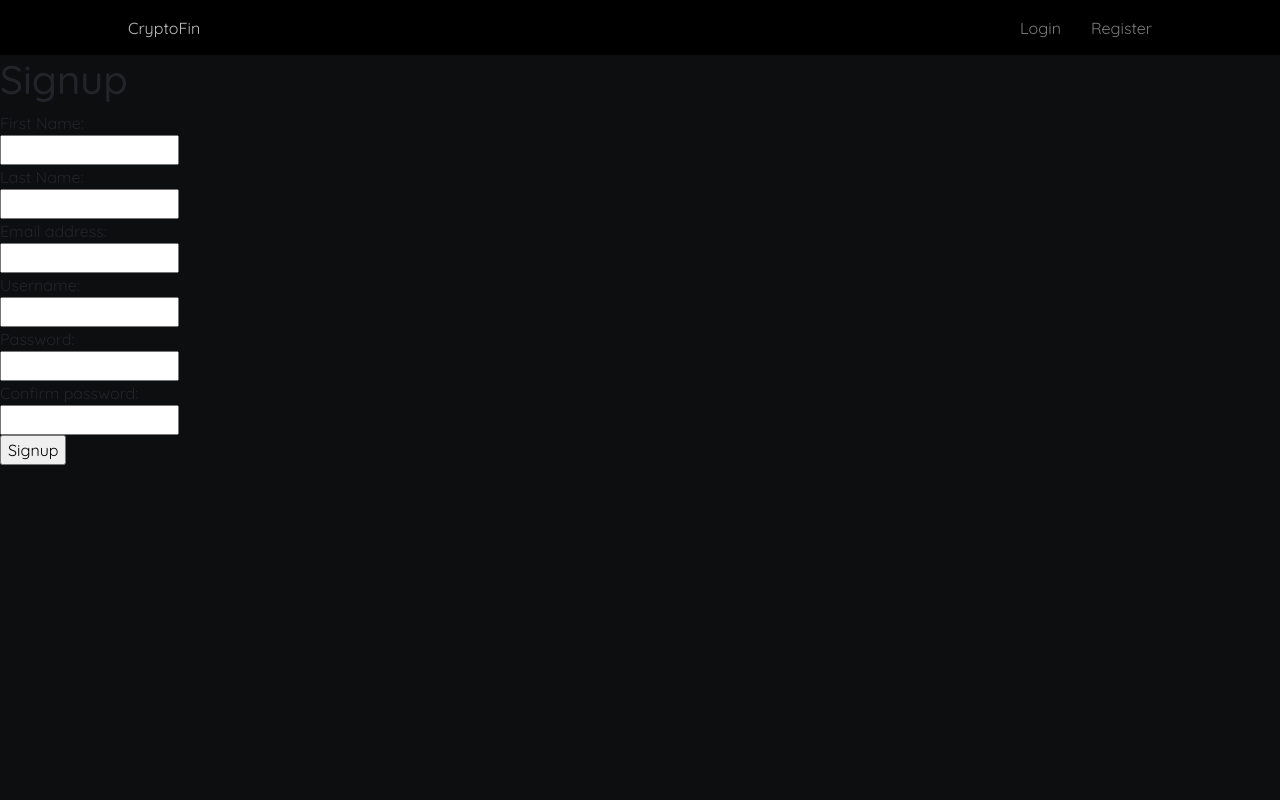
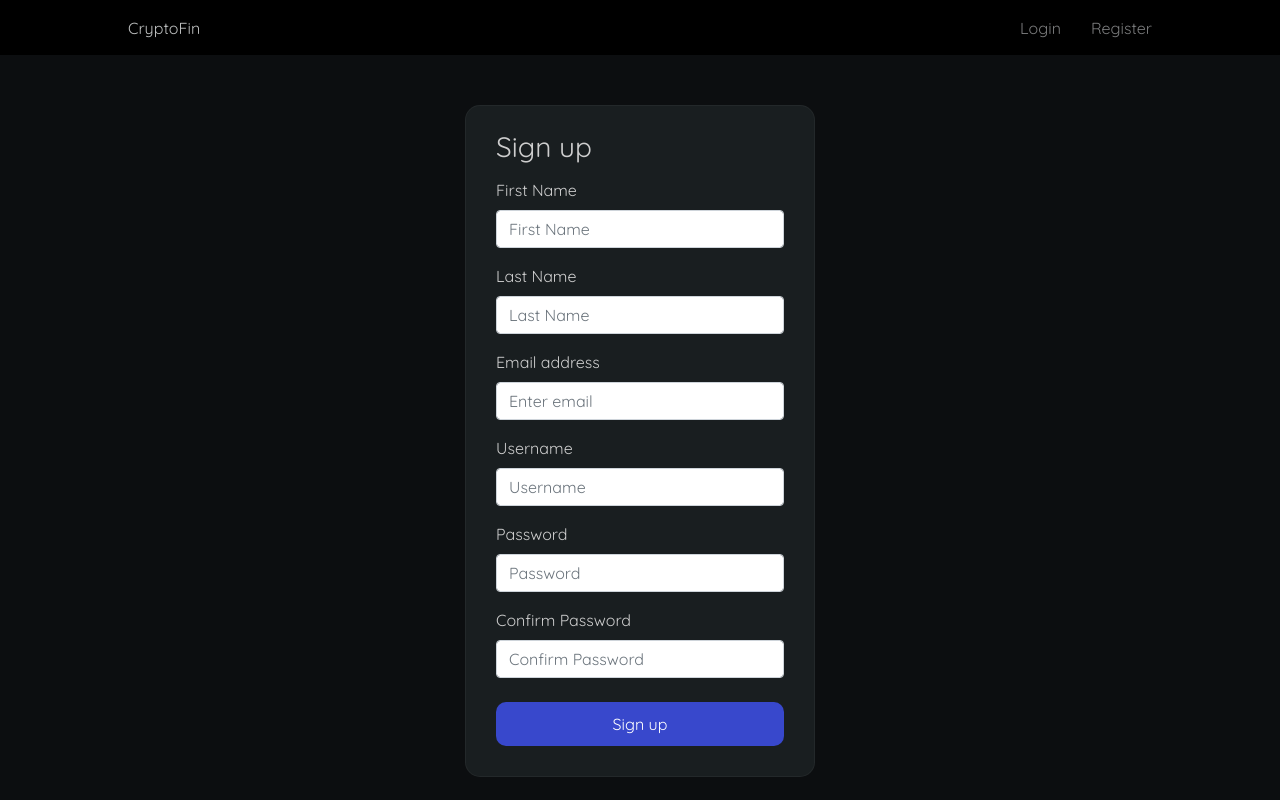
Before and after one commit to parthpatel6347/cryptoFin, a React (Create React App) app in the folder frontend/: page /register in a window 1280 px wide. Built offline with nearby package versions, Linux system fonts and the light colour scheme.

Commit message:
login register styles and error handling

```diff
--- a/frontend/src/context/auth/authReducer.js
+++ b/frontend/src/context/auth/authReducer.js
@@ -3,31 +3,31 @@
 import { USER_LOADED, AUTH_ERROR, REGISTER_SUCCESS, REGISTER_FAIL, LOGIN_SUCCESS, LOGIN_FAIL, WALLET_SUCCESS, WALLET_ERROR, LOGOUT } from '../types';
 
 export default (state, action) => {
-    switch(action.type){
+    switch (action.type) {
         case USER_LOADED:
-            return{
+            return {
                 ...state,
-                isAuthenticated:true,
-                user:action.payload,
-                loading:false
+                isAuthenticated: true,
+                user: action.payload,
+                loading: false
             };
         case REGISTER_SUCCESS:
-            return{
+            return {
                 ...state
             }
         case LOGIN_SUCCESS:
             localStorage.setItem("token", action.payload.auth_token);
-            return{
+            return {
                 ...state,
-                ...action.payload,
+                token: action.payload.auth_token,
                 isAuthenticated: true,
                 loading: false,
             };
         case WALLET_SUCCESS:
-            return{
+            return {
                 ...state,
-                wallet:action.payload,
-                walletLoading:false
+                wallet: action.payload,
+                walletLoading: false
             }
         case AUTH_ERROR:
         case REGISTER_FAIL:
@@ -40,12 +40,12 @@ export default (state, action) => {
                 loading: false,
                 user: null,
                 error: action.payload,
-              };
+            };
         case WALLET_ERROR:
-            return{
+            return {
                 ...state,
-                error:action.payload,
-                walletLoading:false
+                error: action.payload,
+                walletLoading: false
             }
         case LOGOUT:
             localStorage.removeItem("token");
--- /dev/null
+++ b/frontend/src/styles/Login.Styles.js
@@ -0,0 +1,49 @@
+import styled from "styled-components";
+
+export const Main = styled.div`
+    width: 100%;
+    display: flex;
+    justify-content: center;
+    margin-top:50px;
+    color: #CECECE;
+`
+
+export const FormContainer = styled.div`
+    display: flex;
+    max-width: 350px;
+    width: 90%;
+    background-color: ${(props) => props.theme.colors.bgLight};
+    border: 1px solid rgba(128, 128, 128, 0.1);
+    padding:20px 30px 30px;
+    box-sizing: border-box;
+    border-radius:15px;
+    flex-direction: column;
+    justify-content: space-between;
+    height: 350px;
+
+`
+export const HeaderText = styled.div`
+    font-size: 28px;
+    margin-bottom: 10px;
+`
+export const ErrorText = styled.div`
+    color:${(props) => props.theme.colors.red};
+    font-size: 14px;
+    font-weight:500;
+`
+export const SubmitButton = styled.button`
+    outline: none;
+    padding:10px 30px;
+    background-color: #3848CC;
+    border:none;
+    color:white;
+    align-self: center;
+    justify-self: center;
+    border-radius:10px;
+    text-align:center;
+    width: 100%;
+    &:hover{
+        cursor:pointer;
+        background-color: #485CFF;
+    }
+`
--- a/frontend/src/styles/PortfolioStyles.js
+++ b/frontend/src/styles/PortfolioStyles.js
@@ -79,6 +79,12 @@ export const CoinContainer = styled.div`
     margin-bottom: 15px;
     grid-template-columns:repeat(4, 1fr);
     max-width: 800px;
+    text-decoration: none;
+    &:hover{
+        text-decoration: none;
+        color: white;
+        background-color: ${(props) => props.theme.colors.bgHover};
+    }
 `
 export const WalletCoinTitle=styled.div`
     align-items: center;
--- a/frontend/src/views/auth/Login.js
+++ b/frontend/src/views/auth/Login.js
@@ -1,51 +1,47 @@
 import React, { useState, useEffect, useContext } from 'react';
 import authContext from '../../context/auth/authContext';
 import { useNavigate } from 'react-router-dom';
+import { ErrorText, FormContainer, HeaderText, Main, SubmitButton } from '../../styles/Login.Styles';
+import { Form } from 'react-bootstrap'
+import { CustomButton } from '../../styles/CoinStyles';
 
 const Login = (props) => {
 
   const [email, setEmail] = useState('');
   const [password, setPassword] = useState('');
 
-  const {login, error, isAuthenticated, loadUser, token} = useContext(authContext)
+  const { login, error, isAuthenticated, loadUser, token } = useContext(authContext)
   let navigate = useNavigate();
 
   useEffect(() => {
     if (token) {
-      loadUser().then(()=>navigate('/dashboard'));
+      loadUser().then(() => navigate('/dashboard'));
     }
   }, [error, isAuthenticated, props]);
 
   const onSubmit = e => {
     e.preventDefault();
-    login({email, password}).then(() => navigate('/dashboard'))
-    };
+    login({ email, password })
+  };
 
   return (
-    <div>
-      {error && <h2>Cannot log in with provided credentials</h2>}
-        <form onSubmit={onSubmit}>
-          <label htmlFor='email'>Email address:</label> <br />
-          <input
-            name='email'
-            type='email'
-            value={email}
-            required
-            onChange={e => setEmail(e.target.value)}
-          />{' '}
-          <br />
-          <label htmlFor='password'>Password:</label> <br />
-          <input
-            name='password'
-            type='password'
-            value={password}
-            required
-            onChange={e => setPassword(e.target.value)}
-          />{' '}
-          <br />
-          <input type='submit' value='Login' />
-        </form>
-    </div>
+    <Main>
+      <FormContainer>
+        <HeaderText>Log in</HeaderText>
+        {error && <ErrorText>Cannot log in with provided credentials.</ErrorText>}
+        <Form onSubmit={onSubmit} style={{ width: "100%" }}>
+          <Form.Group className='mb-3'>
+            <Form.Label>Email address</Form.Label>
+            <Form.Control onChange={e => setEmail(e.target.value)} type="email" name='email' value={email} required placeholder="Enter email" autoComplete='off' />
+          </Form.Group>
+          <Form.Group className="mb-4" controlId="formBasicPassword">
+            <Form.Label>Password</Form.Label>
+            <Form.Control onChange={e => setPassword(e.target.value)} name='password' type="password" placeholder="Password" value={password} required />
+          </Form.Group>
+          <SubmitButton type="submit">Log in</SubmitButton>
+        </Form>
+      </FormContainer>
+    </Main>
   );
 };
 
--- a/frontend/src/views/auth/Register.js
+++ b/frontend/src/views/auth/Register.js
@@ -1,6 +1,8 @@
-import axios from 'axios';
 import React, { useState, useEffect, useContext } from 'react';
 import authContext from '../../context/auth/authContext';
+import { ErrorText, FormContainer, HeaderText, Main, SubmitButton } from '../../styles/Login.Styles';
+import { Form } from 'react-bootstrap'
+import { useNavigate } from 'react-router-dom';
 
 
 const Register = (props) => {
@@ -10,12 +12,23 @@ const Register = (props) => {
   const [username, setUsername] = useState('');
   const [firstName, setFirstName] = useState('');
   const [lastName, setLastName] = useState('');
+  const [errors, setErrors] = useState([])
 
-  const {register, error, isAuthenticated} = useContext(authContext)
+  let navigate = useNavigate();
+
+  const { register, error, isAuthenticated } = useContext(authContext)
 
   useEffect(() => {
     if (isAuthenticated) {
       window.location.replace('http://localhost:3000/dashboard');
+    }
+
+    if (error) {
+      let e = []
+      for (let key in error) {
+        error[key].forEach(err => e.push(err))
+      }
+      setErrors(e)
     }
   }, [error, isAuthenticated, props]);
 
@@ -30,76 +43,89 @@ const Register = (props) => {
       re_password: password2,
       last_name: lastName,
     }).then(res => {
-    if(!error){
-      window.location.replace('http://localhost:3000/login');
+      if (res === "success") {
+        navigate('/login')
+      } else {
+        setFirstName('')
+        setLastName('')
+        setUsername('')
+        setEmail('')
+        setPassword1('')
+        setPassword2('')
       }
     })
-
   };
 
+
   return (
-    <div>
-      <h1>Signup</h1>
-      {error && <h2>Cannot signup with provided credentials</h2>}
-      <form onSubmit={onSubmit}>
-      <label htmlFor='firstName'>First Name:</label> <br />
-        <input
+    <Main>
+      <FormContainer style={{ height: "unset" }}>
+        <HeaderText>Sign up</HeaderText>
+        {error && <ErrorText>{errors.map(err => <p key={err}>{err}</p>)}</ErrorText>}
+        <Form onSubmit={onSubmit}>
+          <Form.Group className='mb-3'>
+            <Form.Label>First Name</Form.Label>
+            <Form.Control
               name='firstName'
               type='text'
               value={firstName}
               onChange={e => setFirstName(e.target.value)}
               required
-        />{' '}
-        <br />
-      <label htmlFor='lastName'>Last Name:</label> <br />
-        <input
+              placeholder="First Name"
+              autoComplete='off' />
+          </Form.Group>
+          <Form.Group className='mb-3'>
+            <Form.Label>Last Name</Form.Label>
+            <Form.Control
               name='lastName'
               type='text'
               value={lastName}
               onChange={e => setLastName(e.target.value)}
               required
-        />{' '}
-        <br />
-
-        <label htmlFor='email'>Email address:</label> <br />
-        <input
-          name='email'
-          type='email'
-          value={email}
-          onChange={e => setEmail(e.target.value)}
-          required
-        />{' '}
-        <br />
-        <label htmlFor='username'>Username:</label> <br />
-        <input
+              placeholder="Last Name"
+              autoComplete='off' />
+          </Form.Group>
+          <Form.Group className='mb-3'>
+            <Form.Label>Email address</Form.Label>
+            <Form.Control onChange={e => setEmail(e.target.value)} type="email" name='email' value={email} required placeholder="Enter email" autoComplete='off' />
+          </Form.Group>
+          <Form.Group className='mb-3'>
+            <Form.Label>Username</Form.Label>
+            <Form.Control
               name='username'
               type='text'
               value={username}
               onChange={e => setUsername(e.target.value)}
               required
-        />{' '}
-        <br />
-        <label htmlFor='password1'>Password:</label> <br />
-        <input
+              placeholder="Username"
+              autoComplete='off' />
+          </Form.Group>
+          <Form.Group className='mb-3'>
+            <Form.Label>Password</Form.Label>
+            <Form.Control
               name='password1'
               type='password'
               value={password1}
               onChange={e => setPassword1(e.target.value)}
               required
-        />{' '}
-        <br />
-        <label htmlFor='password2'>Confirm password:</label> <br />
-        <input
+              placeholder="Password"
+              autoComplete='off' />
+          </Form.Group>
+          <Form.Group className='mb-4'>
+            <Form.Label>Confirm Password</Form.Label>
+            <Form.Control
               name='password2'
               type='password'
               value={password2}
               onChange={e => setPassword2(e.target.value)}
               required
-        />{' '}
-        <br />
-        <input type='submit' value='Signup' />
-      </form>
-    </div>
+              placeholder="Confirm Password"
+              autoComplete='off' />
+          </Form.Group>
+          <SubmitButton type='submit'>Sign up</SubmitButton>
+        </Form>
+      </FormContainer>
+    </Main>
   );
 };
 
```
Also changed, not shown: frontend/src/context/auth/AuthState.js (+20 -18 lines), frontend/src/styles/CoinStyles.js (+8 -3 lines), frontend/src/views/Coin.js (+2 -25 lines), frontend/src/views/Portfolio.js (+11 -7 lines), 1 other file (tests, documents, lock files or other folders). Lines whose indentation alone changed are shown as unchanged.
